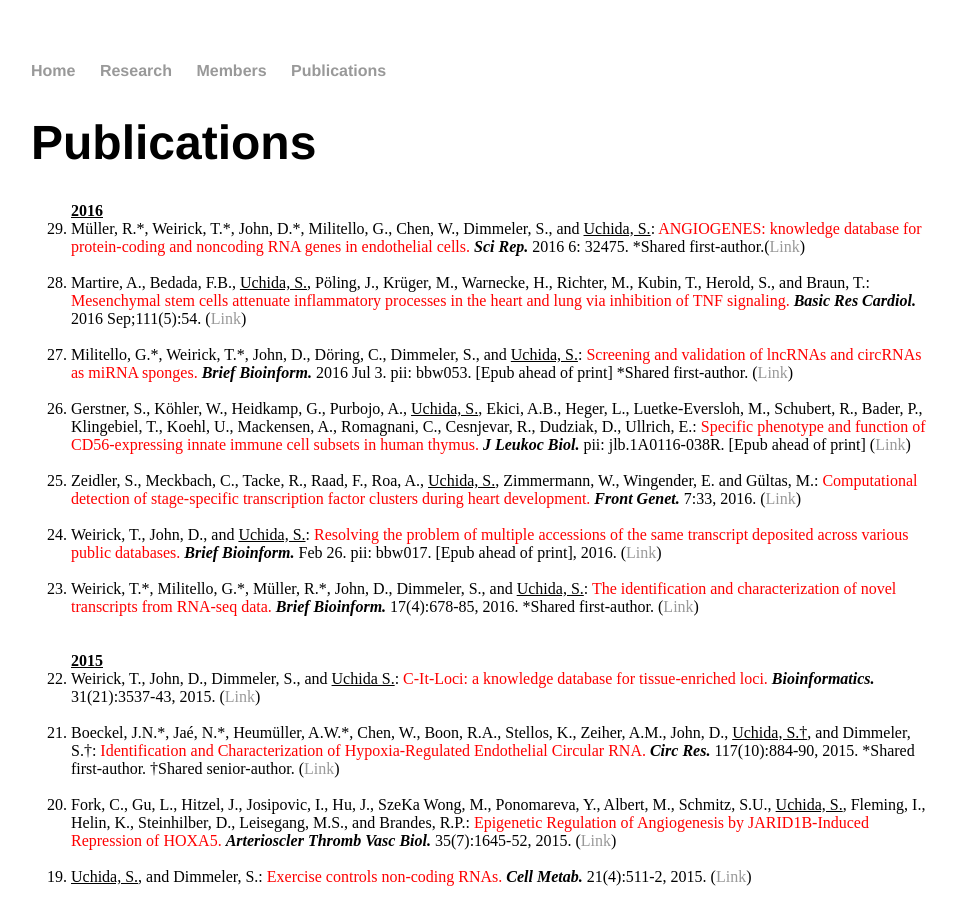
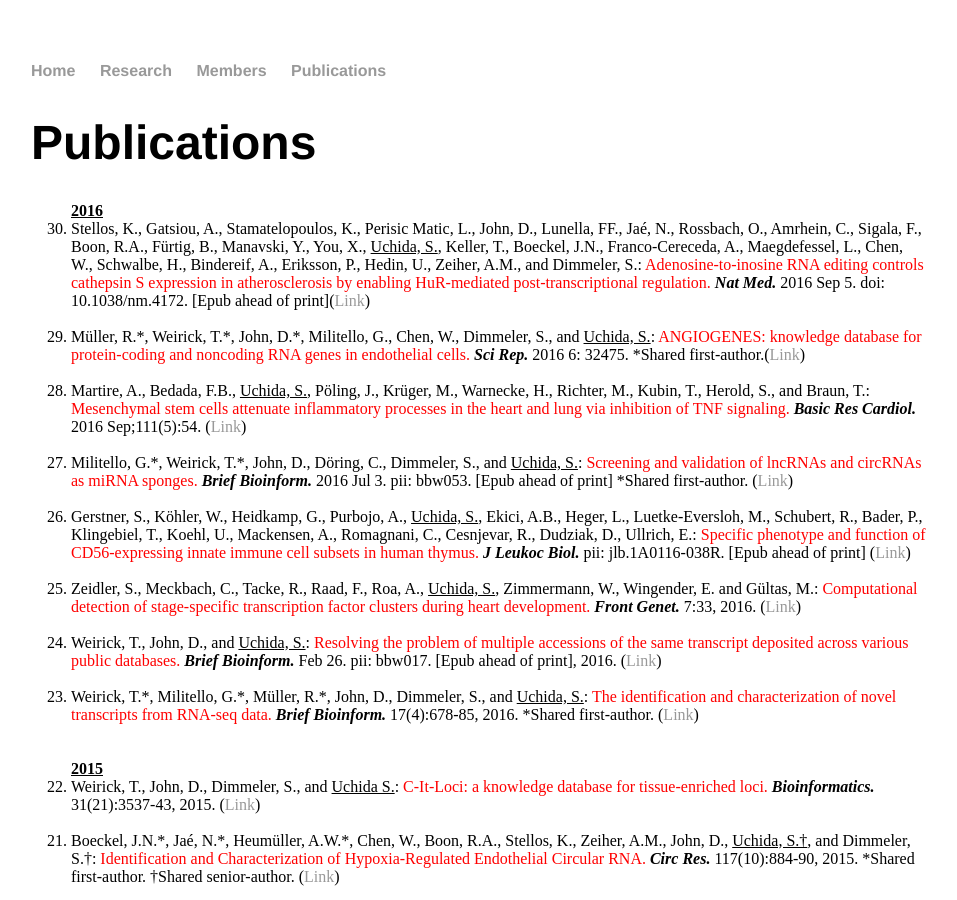
Before and after one commit to heartlncrna/heartlncrna.github.io, a Jekyll site: the page publications/pub_list.html, which Jekyll copies as it is, in a window 1280 px wide and 900 px high. Shown: the whole window, without its empty margins (161-1118 px from the left). Built offline with Jekyll 4.4.1, drawn with Linux system fonts in a browser that asks for light colours.

Commit message:
Update pub_list.html

```diff
--- a/publications/pub_list.html
+++ b/publications/pub_list.html
@@ -28,6 +28,9 @@
 			<ol reversed="reversed">
 
 			<strong><u> 2016 </u></strong>
+				<li>Stellos, K., Gatsiou, A., Stamatelopoulos, K., Perisic Matic, L., John, D., Lunella, FF., Jaé, N., Rossbach, O., Amrhein, C., Sigala, F., Boon, R.A., Fürtig, B., Manavski, Y., You, X., <u>Uchida, S.</u>, Keller, T., Boeckel, J.N., Franco-Cereceda, A., Maegdefessel, L., Chen, W., Schwalbe, H., Bindereif, A., Eriksson, P., Hedin, U., Zeiher, A.M., and Dimmeler, S.: <font color="red">Adenosine-to-inosine RNA editing controls cathepsin S expression in atherosclerosis by enabling HuR-mediated post-transcriptional regulation.</font> <b><i>Nat Med.</i></b> 2016 Sep 5. doi: 10.1038/nm.4172. [Epub ahead of print](<a href="http://www.nature.com/nm/journal/vaop/ncurrent/full/nm.4172.html">Link</span></a>)</li>
+			<br>
+
 				<li>Müller, R.*, Weirick, T.*, John, D.*, Militello, G., Chen, W., Dimmeler, S., and <u>Uchida, S.</u>: <font color="red">ANGIOGENES: knowledge database for protein-coding and noncoding RNA genes in endothelial cells.</font> <b><i>Sci Rep.</i></b> 2016 6: 32475. *Shared first-author.(<a href="http://www.nature.com/articles/srep32475"><span class="ptHyperlink">Link</span></a>)</li>
 			<br>
 				<li>Martire, A., Bedada, F.B., <u>Uchida, S.</u>, Pöling, J., Krüger, M., Warnecke, H., Richter, M., Kubin, T., Herold, S., and Braun, T.: <font color="red">Mesenchymal stem cells attenuate inflammatory processes in the heart and lung via inhibition of TNF signaling.</font> <b><i>Basic Res Cardiol.</i></b> 2016 Sep;111(5):54. (<a href="http://link.springer.com/article/10.1007%2Fs00395-016-0573-2"><span class="ptHyperlink">Link</span></a>)</li>
```
